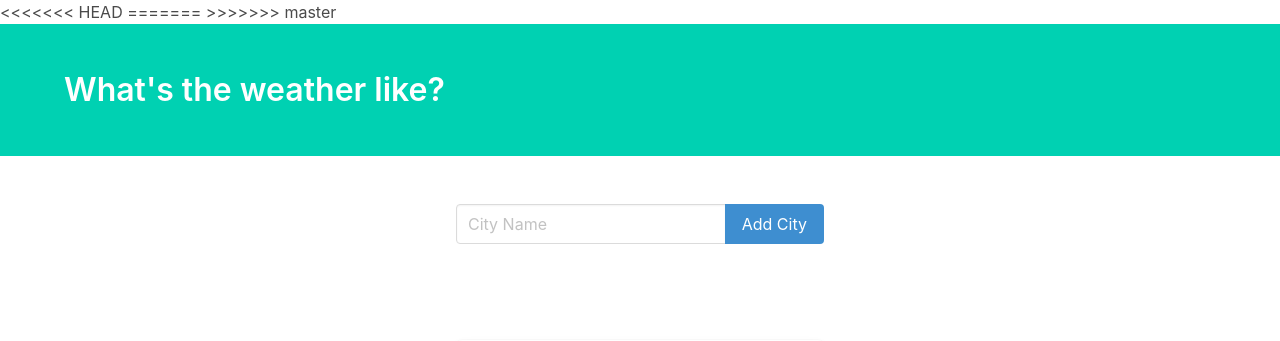
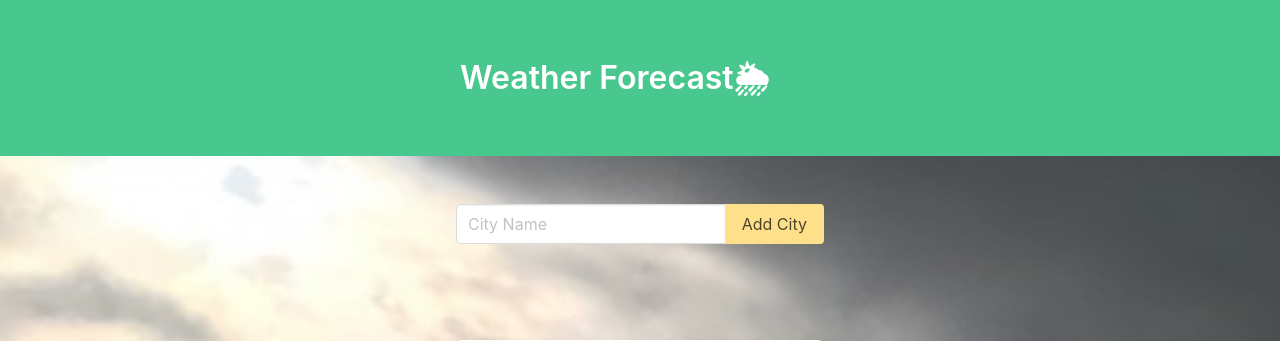
Before and after one commit to NinahMo/Weather-App, a Flask app: page / in a window 1280 px wide. Shown: the top 341 px of the page. Run offline with Flask 2, Linux system fonts and the light colour scheme; data comes from the database, SQL or seed files in the repository; data that the repository does not hold is empty; some libraries are stand-ins or nearby versions.

Commit message:
Add a background image

```diff
--- a/run.py
+++ b/run.py
@@ -1,4 +1 @@
 from flask import app
-
-if __name__ == '__main__':
-    app.run(debug=True)
--- /dev/null
+++ b/templates/about.html
@@ -0,0 +1,4 @@
+{% block content %}
+
+<h1>About Page</h1>
+{% endblock %}
--- a/templates/weather.html
+++ b/templates/weather.html
@@ -1,25 +1,24 @@
 <!DOCTYPE html>
-<<<<<<< HEAD
-
-=======
->>>>>>> master
 <html lang="en">
 
 <head>
     <meta charset="UTF-8">
     <meta name="viewport" content="width=device-width, initial-scale=1.0">
     <meta http-equiv="X-UA-Compatible" content="ie=edge">
-    <title>What's the weather like?</title>
+    <title>Weather-App</title>
     <link rel="stylesheet" href="https://cdnjs.cloudflare.com/ajax/libs/bulma/0.6.2/css/bulma.css" />
 </head>
 
 <body>
-    <section class="hero is-primary">
+
+    <section class="hero is-success">
         <div class="hero-body">
             <div class="container">
+              <div class="column is-offset-4 is-4">
                 <h1 class="title">
-                    What's the weather like?
+                    Weather Forecast🌦
                 </h1>
+              </div>
             </div>
         </div>
     </section>
@@ -33,7 +32,7 @@
                                 <input class="input" name="city" type="text" placeholder="City Name">
                             </div>
                             <div class="control">
-                                <button class="button is-info">
+                                <button class="button is-warning">
                                     Add City
                                 </button>
                             </div>
@@ -72,7 +71,7 @@
             </div>
         </div>
     </section>
-<<<<<<< HEAD
+
   <footer class="page-footer text-center font-small mt-4 wow fadeIn">
     <hr class="my-4">
 
@@ -114,10 +113,15 @@
     </div>
 
   </footer>
-=======
+
     <footer class="footer">
     </footer>
->>>>>>> master
 </body>
+<style>
+    body{
+      background-image: url(../static/images/weather.jpg);
+      background-size: cover;
+    }
+</style>
 
 </html>
--- a/weather.py
+++ b/weather.py
@@ -45,5 +45,11 @@ def index():
 
     return render_template('weather.html', weather_data=weather_data)
 
+@app.route("/")
+@app.route("/home")
+def home():
+    posts = Post.query.all()
+    return render_template('home.html')
+
 if __name__ == '__main__':
     app.run(debug=True)
```
Also changed, not shown: static/images/weather.jpg (added), templates/home.html (deleted), templates/navbar.html (added).
